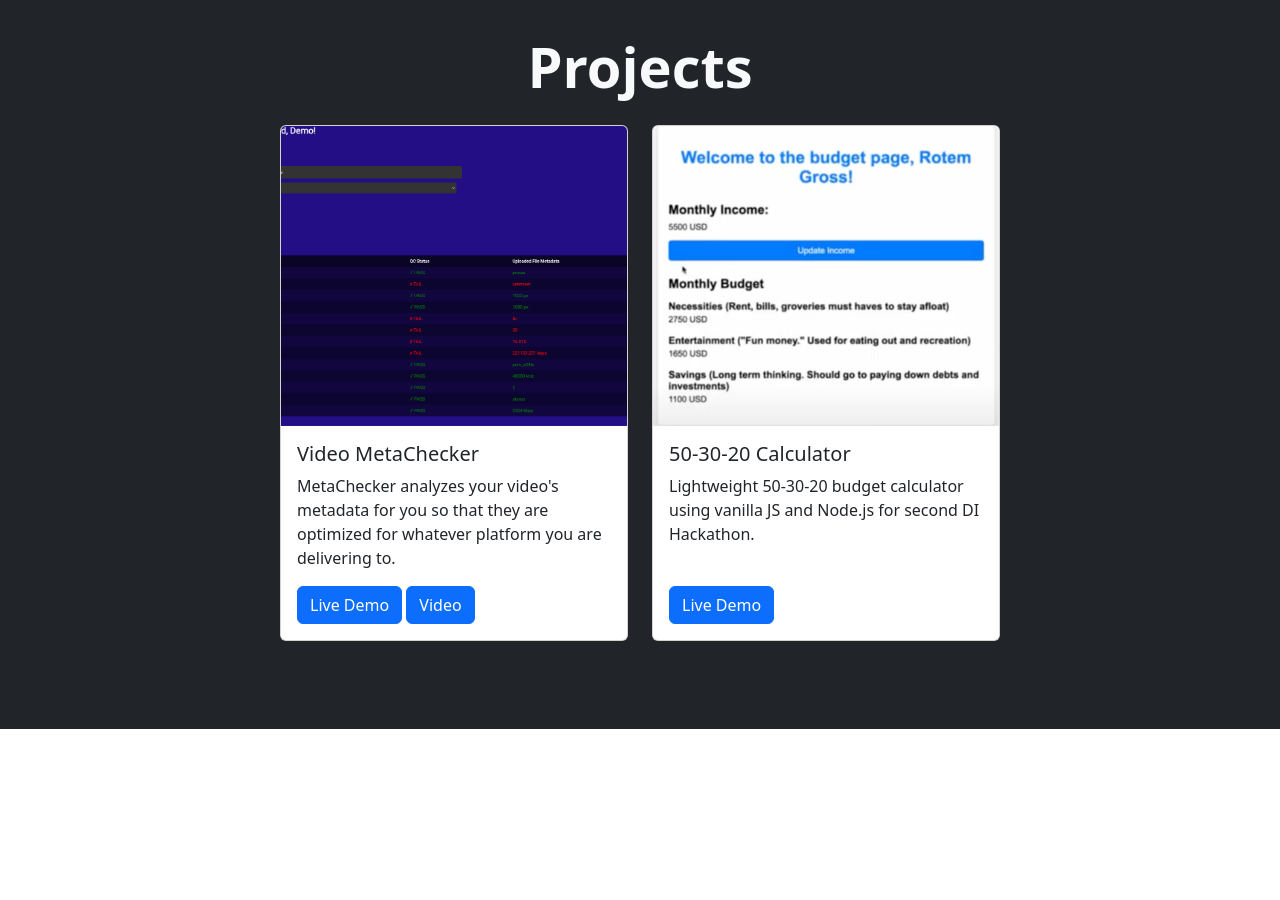
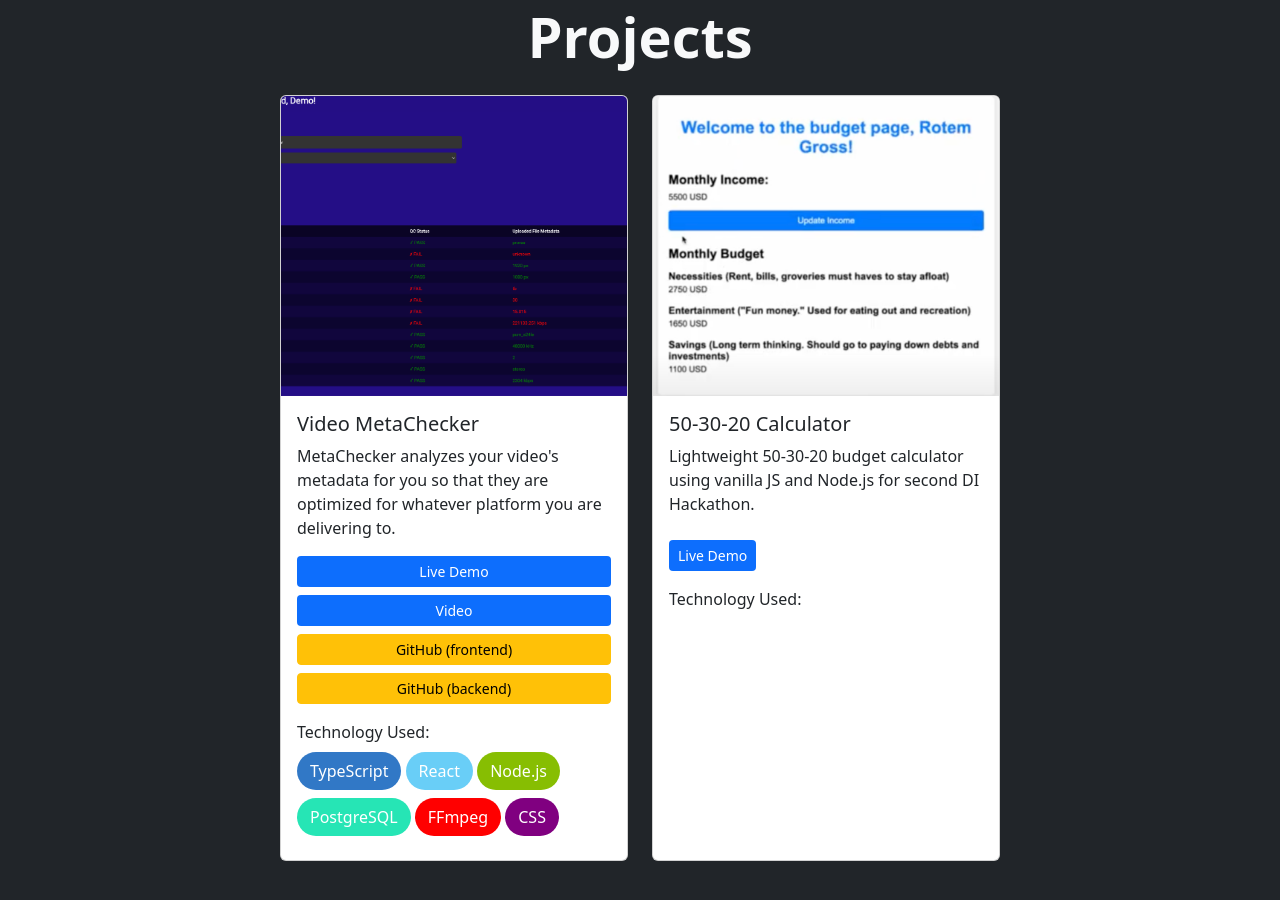
Before and after one commit to jeremyzgross/Portfolio_Practice, a plain HTML site: page index.html in a window 1280 px wide. Shown: the part 1468-2368 px from the top of the page. Before the commit the page ends 2197 px from the top, so only its background shows below. Drawn offline with nearby package versions, Linux system fonts and the light colour scheme.

Commit message:
added technology used to cards

```diff
--- a/index.html
+++ b/index.html
@@ -47,15 +47,13 @@
               <li class="nav-item me-5">
                 <a class="nav-link" href="#projects">Projects</a>
               </li>
-              <!-- <li class="nav-item me-5">
-                <a class="nav-link" href="#contact">Contact</a>
-              </li> -->
             </ul>
           </div>
         </div>
       </nav>
     </div>
-    <!-- sidebar -->
+
+    <!-- Sidebar -->
     <div class="home-hero__socials">
       <aside class="sidebar">
         <div class="home-hero__social">
@@ -84,7 +82,8 @@
         </div>
       </aside>
     </div>
-    <!-- jumbotron  -->
+
+    <!-- Jumbotron -->
     <div id="home" class="bg-dark text-light p-5 rounded-lg text-center">
       <div class="body-container">
         <h1 class="display-4 mb-4 fw-bold">Hi, I'm Jeremy</h1>
@@ -105,8 +104,7 @@
               style="text-decoration: none"
               href="https://www.linkedin.com/in/jeremyzgross"
               target="_blank"
-            >
-              linkedin.com/in/jeremyzgross</a
+              >linkedin.com/in/jeremyzgross</a
             >
           </span>
         </div>
@@ -127,7 +125,7 @@
       <div class="home-hero"></div>
     </div>
 
-    <!-- about me and skills -->
+    <!-- About Me and Skills -->
     <div id="about" class="bg-dark text-light p-5 rounded-lg">
       <div class="about-skills-container d-flex justify-content-between">
         <div class="about-section">
@@ -137,20 +135,19 @@
           </div>
           <p class="lead mb-4">
             I am a Full Stack Developer specializing in Web Development. Before
-            I got into the world of programming I worked as a video editor and
+            I got into the world of programming, I worked as a video editor and
             post-production
             <a
               style="text-decoration: none"
               href="https://jeremyzgross.me/"
               target="_blank"
               >specialist</a
-            >. During that time I had worked on projects for L'Oréal, Madonna,
-            David Yurman and advertisements for streaming companies such as
+            >. During that time, I worked on projects for L'Oréal, Madonna,
+            David Yurman, and advertisements for streaming companies such as
             Peacock and Showtime. Eventually, I found myself enjoying the
             technological aspects of video and how I can make processes more
             efficient with programming so creatives could focus more on being
-            creative. One thing led to the next and I became obsessed with web
-            programming.
+            creative. This led me to dive deeper into web programming.
           </p>
         </div>
         <div class="skills-section">
@@ -161,9 +158,9 @@
             <div class="skills__skill">JavaScript</div>
             <div class="skills__skill">React</div>
             <div class="skills__skill">Redux</div>
-            <div class="skills__skill">Typescript</div>
+            <div class="skills__skill">TypeScript</div>
             <div class="skills__skill">Git</div>
-            <div class="skills__skill">Node</div>
+            <div class="skills__skill">Node.js</div>
             <div class="skills__skill">Python</div>
             <div class="skills__skill">PostgreSQL</div>
             <div class="skills__skill">Adobe Premiere</div>
@@ -194,18 +191,73 @@
                   they are optimized for whatever platform you are delivering
                   to.
                 </p>
+                <div class="d-flex flex-column">
                   <a
                     href="https://metachecker-frontend.onrender.com/"
-                  class="btn btn-primary"
+                    class="btn btn-primary btn-sm mb-2"
                     target="_blank"
                     >Live Demo</a
                   >
                   <a
                     href="https://www.loom.com/share/620abbc54bc345a4a005d17dbb54e90f?sid=01db1df3-bf1b-4dbd-8f0a-e917dc476a61"
-                  class="btn btn-primary"
+                    class="btn btn-primary btn-sm mb-2"
                     target="_blank"
                     >Video</a
                   >
+                </div>
+                <div class="d-flex flex-column">
+                  <a
+                    href="https://github.com/jeremyzgross/metachecker-frontend"
+                    class="btn btn-warning btn-sm mb-2"
+                    target="_blank"
+                    >GitHub (frontend)</a
+                  >
+                  <a
+                    href="https://github.com/jeremyzgross/metachecker-server"
+                    class="btn btn-warning btn-sm"
+                    target="_blank"
+                    >GitHub (backend)</a
+                  >
+                </div>
+                <div class="tech-used-proj-1 mt-3">
+                  <p class="mb-2">Technology Used:</p>
+                  <div
+                    class="btn btn-primary mb-2 non-clickable"
+                    style="background-color: #3178c6"
+                  >
+                    TypeScript
+                  </div>
+                  <div
+                    class="btn btn-primary mb-2 non-clickable"
+                    style="background-color: #69cef7"
+                  >
+                    React
+                  </div>
+                  <div
+                    class="btn btn-primary mb-2 non-clickable"
+                    style="background-color: #87be02"
+                  >
+                    Node.js
+                  </div>
+                  <div
+                    class="btn btn-primary mb-2  non-clickable"
+                    style="background-color: #26e5b5"
+                  >
+                    PostgreSQL
+                  </div>
+                  <div
+                    class="btn btn-primary mb-2 non-clickable"
+                    style="background-color: red"
+                  >
+                    FFmpeg
+                  </div>
+                  <div
+                    class="btn btn-primary mb-2 non-clickable"
+                    style="background-color: purple"
+                  >
+                    CSS
+                  </div>
+                </div>
               </div>
             </div>
           </div>
@@ -223,13 +275,15 @@
                   Lightweight 50-30-20 budget calculator using vanilla JS and
                   Node.js for second DI Hackathon.
                 </p>
-                <br />
                 <a
                   href="https://github.com/jeremyzgross/di-bootcamp-week-2/tree/main/Day%201_Python%20and%20Web%20Programing/z_W8_Hackathon"
-                  class="btn btn-primary"
+                  class="btn btn-primary btn-sm mt-2"
                   target="_blank"
                   >Live Demo</a
                 >
+                <div class="tech-used-proj-2 mt-3">
+                  <p class="mb-2">Technology Used:</p>
+                </div>
               </div>
             </div>
           </div>
--- a/styles_1.css
+++ b/styles_1.css
@@ -110,6 +110,16 @@ body {
   color: #ffffff;
 }
 
+.non-clickable {
+  pointer-events: none;
+  box-shadow: none !important;
+  border-radius: 50px !important;
+}
+
+.btn-primary {
+  border-color: transparent !important;
+}
+
 .heading-container {
   margin-bottom: 20px;
 }
```
Lines whose indentation alone changed are shown as unchanged.
